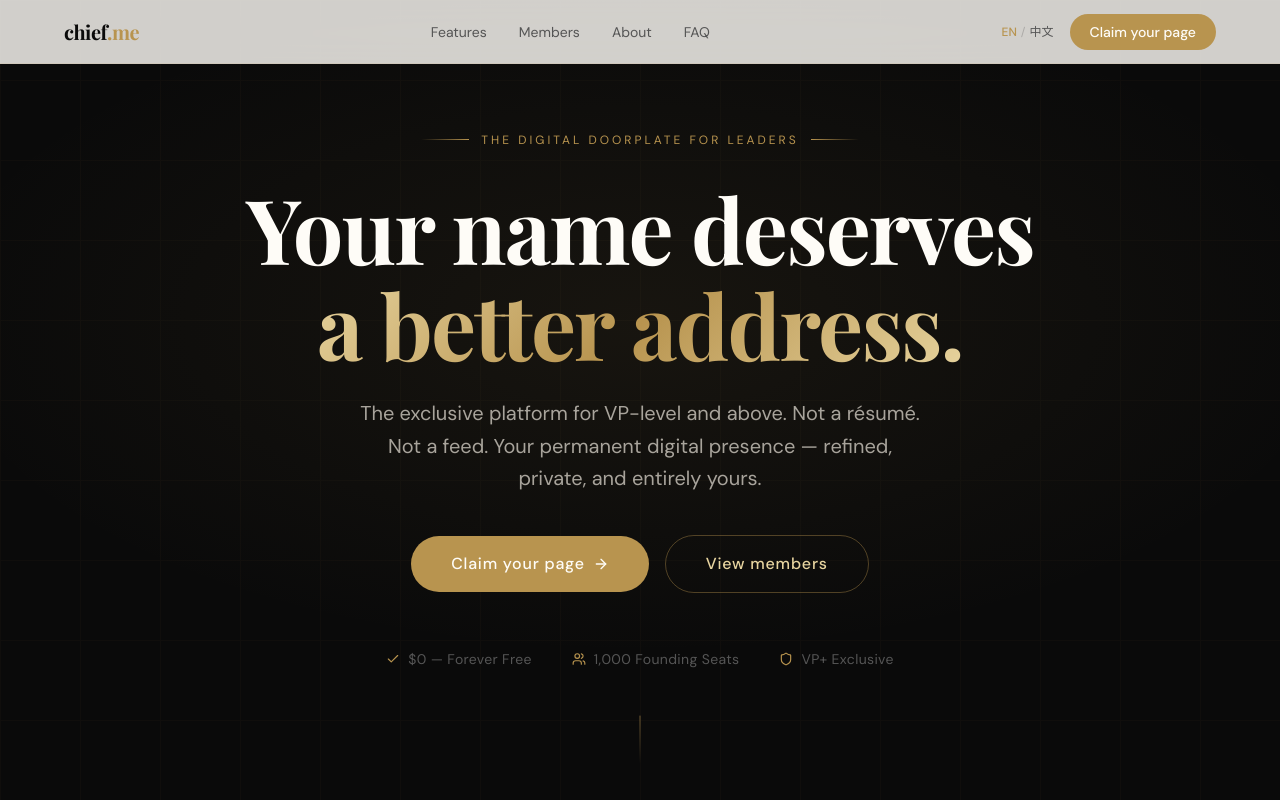
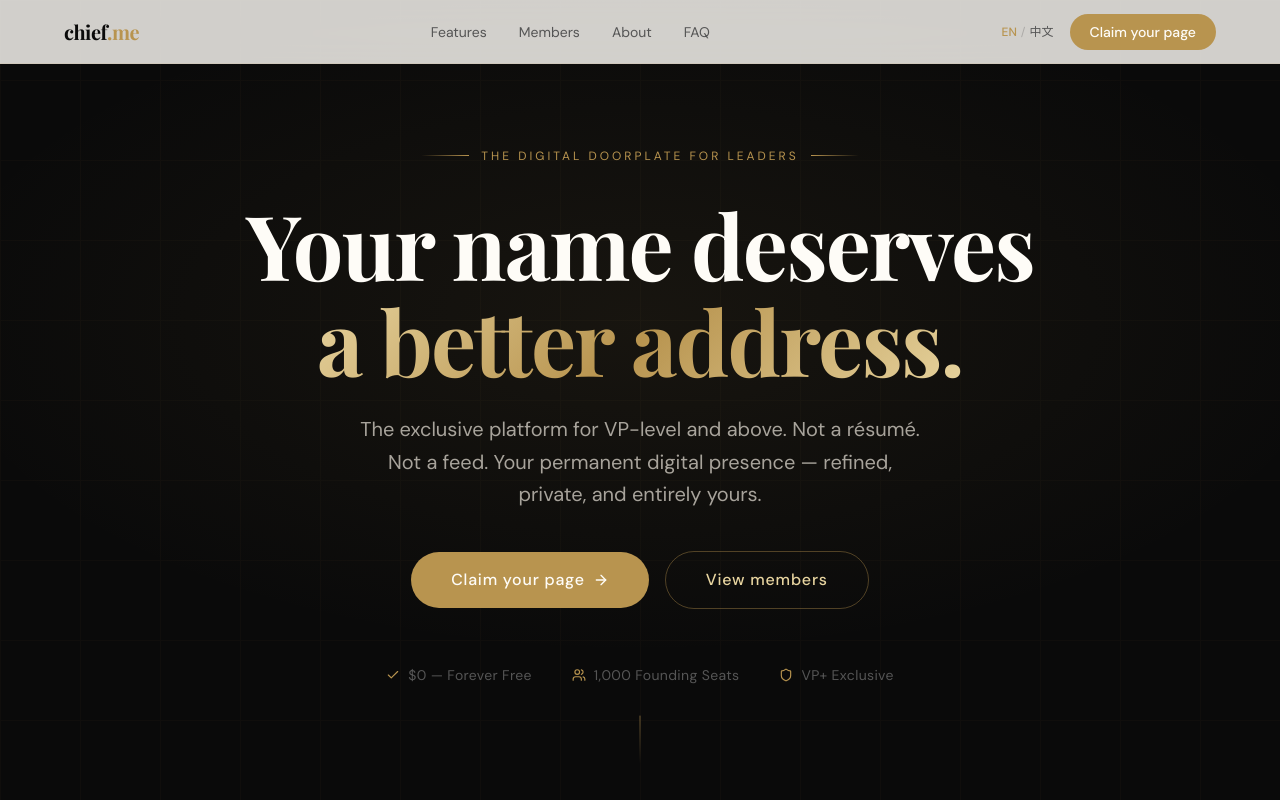
Before and after one commit to chiefhh/chief, a Next.js app: page / in a window 1280 px wide. Shown: the top 800 px of the page. Built offline with nearby package versions, Linux system fonts and the light colour scheme.

Commit message:
fix: add padding to hero content to clear fixed nav

```diff
--- a/app/page.tsx
+++ b/app/page.tsx
@@ -114,7 +114,7 @@ function Hero() {
         }} />
 
       <motion.div style={{ y, opacity }}
-        className="relative z-10 flex flex-col items-center text-center px-6 max-w-5xl mx-auto">
+        className="relative z-10 flex flex-col items-center text-center px-6 max-w-5xl mx-auto pt-24 pb-16">
 
         <motion.div variants={fadeUp} initial="hidden" animate="visible" custom={0}
           className="mb-8 inline-flex items-center gap-3">
```
